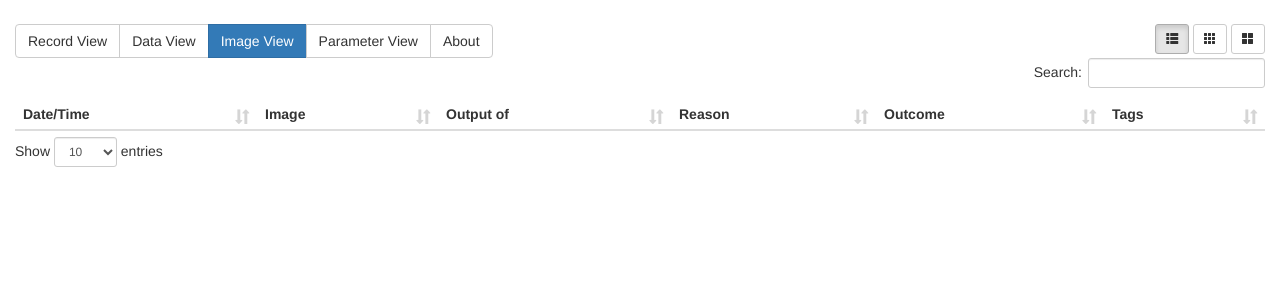
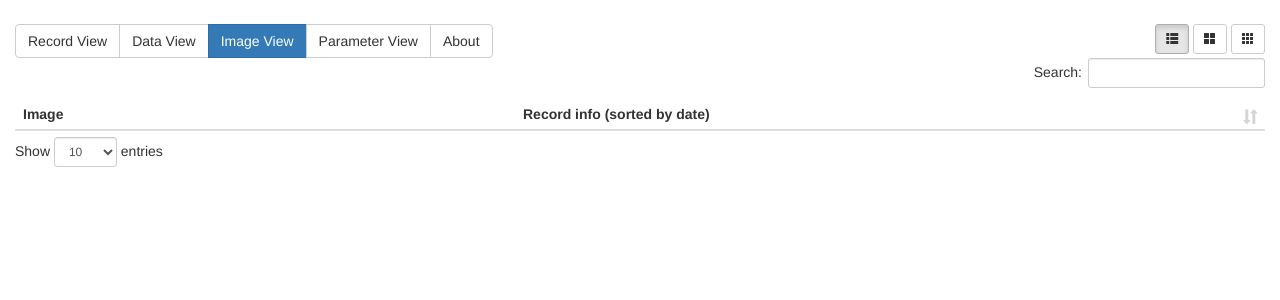
Before and after one commit to open-research/sumatra, a Django app: template sumatra/web/templates/image_list_serverside.html in a window 1280 px wide. Shown: the part 51-351 px from the top of the page. Run offline with Django 3.2, Linux system fonts and the light colour scheme; the template is opened without the code that fills it, so the values that code supplies are empty; some libraries are stand-ins or nearby versions.

Commit message:
alternate image view

```diff
--- a/sumatra/web/templates/image_list_serverside.html
+++ b/sumatra/web/templates/image_list_serverside.html
@@ -47,22 +47,22 @@
 <div role="group" class="pull-right" style="padding-left:2px">
     <button class="btn btn-default btn-sm active" id="image-table-view">
         <span class="glyphicon glyphicon-th-list"></span></button>
+    <button class="btn btn-default btn-sm" id="thumbgrid-view-large">
+        <span class="glyphicon glyphicon-th-large"></span></button>
     <button class="btn btn-default btn-sm" id="thumbgrid-view">
         <span class="glyphicon glyphicon-th"></span></button>
-    <button class="btn btn-default btn-sm" id="thumbgrid-view-large">
-        <span class="glyphicon glyphicon-th-large"></span></button>
 </div>
 
 <table id="images-table" class="table table-striped table-condensed" cellspacing="0" width="100%">
     <thead>
         <tr>
-          <th>Date/Time</th>
-          <th>Image</th>
+          <th data-orderable="false">Image</th>
+          <th>Record info (sorted by date)</th>
           <th>Output of</th>
           <th>Reason</th>
           <th>Outcome</th>
           <th>Tags</th>
-          <!-- <th>Parameter</th> -->
+          <th>Parameter</th>
         </tr>
     </thead>
 
@@ -91,18 +91,75 @@ $(document).ready(function() {
             return '<div class=""><a href="/'+row.project+'/data/datafile?'+
                 'path='+row.path+'&digest='+row.digest+'&creation='+row.creation+'" title="'+row.path+'">'+
                 '<img src="/data/'+row.datastore+'?path='+row.path+'&digest='+row.digest+'&creation='+row.creation+
-                '" style="width:250px">  </a></div>'
-        }, "targets": [1]},                                                     // image
+                '" style="width:100%">  </a></div>'
+        }, "width": "40%", "targets": [0]},                                                     // image
+        {"render": function(data, type, row) {
+            if (data.length == 0) {
+                return ''
+            } else {
+                var rendered = [];
+
+                rendered.push('<dl>')
+                rendered.push('<dt>Date/Time</dt>')
+                rendered.push('<dd>'+data+'</dd>');
+                rendered.push('<dt>Output of</dt>')
+                rendered.push("<dd><a target='script_content' onclick=window.open('/"+row.project+"/"+row.record+"/script','script_content','width=640,height=600,scrollbars=yes,resizable=yes') style='cursor:pointer'><i class='fa fa-file-code-o'></i></a>"+
+                    ' <a href="/'+row.project+'/'+row.record+'/">'+row.record+'</a></dd>')
+                if (row.reason.length > 0) {
+                    rendered.push('<dt>Reason</dt>')
+                    rendered.push('<dd>')
+                    if (row.reason.length < 200) {
+                        rendered.push(row.reason)
+                    } else {
+                        rendered.push('<span title="'+row.reason+'">'+row.reason.slice(0,200)+'...</span>')
+                    }
+                    rendered.push('</dd>')
+                }
+                if (row.outcome.length > 0) {
+                    rendered.push('<dt>Outcome</dt>')
+                    rendered.push('<dd>')
+                    if (row.outcome.length < 200) {
+                        rendered.push(row.outcome)
+                    } else {
+                        rendered.push('<span title="'+row.outcome+'">'+row.outcome.slice(0,200)+'...</span>')
+                    }
+                    rendered.push('</dd>')
+                }
+                if (row.tags.length > 0) {
+                    rendered.push('<dt>Tags</dt>')
+                    rendered.push('<dd>')
+                    for (var i=0;i<row.tags.length;i++) {
+                        var tag = row.tags[i];
+                        rendered.push('<button class="btn btn-default btn-xs tag" value="'+ tag +'">' + tag + '</button>')
+                    }
+                    rendered.push('</dd>')
+                }
+                if (row.parameters.length > 0) {
+                    // rendered.push('<div style="display:none">')
+                    rendered.push('<dt>Parameters</dt>')
+                    rendered.push('<dd>')
+                    if (row.parameters.length < 8) {
+                        rendered.push(row.parameters.join('<br>'))
+                    } else {
+                        rendered.push('<span>'+row.parameters.slice(0,8).join('<br>')+'...</span>')
+                    }
+                    rendered.push('</dd>')
+                    // rendered.push('</div>')
+                }
+                rendered.push('</dl>')
+                return rendered.join(' ');
+            }
+        }, "targets": [1]},                                                     // info
         {"render": function(data, type, row) {
             return '<a href="/'+row.project+'/'+data+'/">'+data+'</a>'
-        }, "targets": [2]},                                                     // record
+        }, "visible": false, "targets": [2]},                                   // record
         {"render": function(data, type, row) {
             if (data.length < 200) {
                 return data
             } else {
                 return '<span title="'+data+'">'+data.slice(0,200)+'...</span>'
             }
-        }, "targets": [3,4]},                                                   // reason,outcome
+        }, "visible": false, "targets": [3,4,6]},                               // reason,outcome, parameters
         {"render": function(data, type, row) {
             if (data.length == 0) {
                 return ''
@@ -114,7 +171,7 @@ $(document).ready(function() {
                 }
                 return rendered.join(' ');
             }
-        }, "targets": [5]},                                                     // tags
+        }, "visible": false, "targets": [5]},                                   // tags
     ]
 
     var table = $('#images-table').DataTable({
@@ -129,15 +186,15 @@ $(document).ready(function() {
             }
         },
         "columns": [
+            { "data": "image" },
             { "data": "date" },
-            { "data": "image" },
             { "data": "record" },
             { "data": "reason" },
             { "data": "outcome" },
             { "data": "tags" },
-            // { "data": "parameters" },
+            { "data": "parameters" },
         ],
-        "order":            [[ 0, "desc" ]],
+        "order":            [[ 1, "desc" ]],
         "columnDefs":       columnDefs,
         "preDrawCallback": function (settings) {
               // create a thumbs container if it doesn't exist. put it in the dataTables_scrollbody div
@@ -147,7 +204,7 @@ $(document).ready(function() {
           },
         "rowCallback": function( row, data ) {
             $('#thumbs_container').append('<div class="thumb"><div class="thumbnail">' +
-                '<a href=/"'+data.project+'/data/datafile?path='+data.path+'&digest='+data.digest+'&creation='+data.date+'">' +
+                '<a href="/'+data.project+'/data/datafile?path='+data.path+'&digest='+data.digest+'&creation='+data.creation+'">' +
                 '<img src="/data/'+data.datastore+'?path='+data.path+'&digest='+data.digest+'&creation='+data.creation+'">' +
                 '</a></div></div>');
             $('.thumb').addClass(thumbgrid_view);
--- a/sumatra/web/views.py
+++ b/sumatra/web/views.py
@@ -555,7 +555,9 @@ def datatable_data(request, project):
 
 
 def datatable_image(request, project):
-    columns = ['creation', 'path', 'output_from_record__label', 'output_from_record__reason', 'output_from_record__outcome', 'output_from_record__tags']
+    columns = ['path','creation',
+        'output_from_record__label', 'output_from_record__reason',
+        'output_from_record__outcome', 'output_from_record__tags']
     selected_tag = request.GET['tag']
     search_value = request.GET['search[value]']
     order = int(request.GET['order[0][column]'])
@@ -600,7 +602,7 @@ def datatable_image(request, project):
                 'record':       im.output_from_record.label,
                 'reason':       im.output_from_record.reason,
                 'outcome':      im.output_from_record.outcome,
-                'parameters':   im.output_from_record.parameters.content,
+                'parameters':   im.output_from_record.parameters.content.split('\n'),
                 'tags':         [tag.name for tag in im.output_from_record.tag_objects()],
             })
         except:
```
